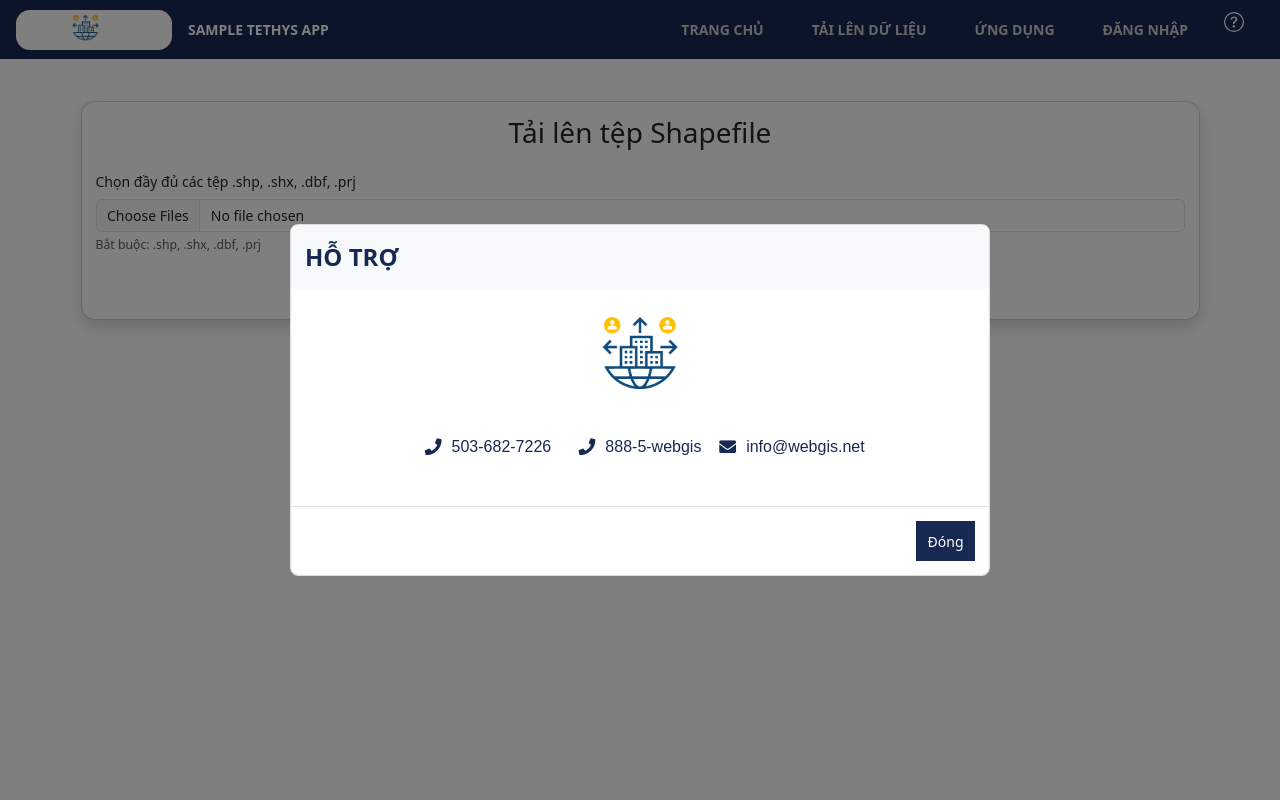
After one commit to TraNguyen1215/tethysapp_urban_healthy, a Django app: template tethysapp/data_visualization/templates/data_visualization/pages/upload.html in a window 1280 px wide, after a click on "Hỗ trợ". The commit adds this page. Run offline with Django 3.2, Linux system fonts and the light colour scheme; the template is opened without the code that fills it: most values are stand-ins (such as "Sample title", 1, 10 or a date in 2020); some libraries are stand-ins or nearby versions.

Commit message:
Bỏ dashboard thêm upload file lên geoserver

```diff
--- a/tethysapp/data_visualization/templates/data_visualization/base.html
+++ b/tethysapp/data_visualization/templates/data_visualization/base.html
@@ -36,9 +36,9 @@
               Danh sách kết quả
             </li>
           </a> -->
-          <a class="nav-bar__item" id="dashboard-menu" href="/apps/data-visualization/dashboard">
+          <a class="nav-bar__item" id="upload-menu" href="/apps/data-visualization/upload">
             <li>
-              biểu đồ
+              Tải lên dữ liệu
             </li>
           </a>
           {% if user.is_anonymous %}
--- /dev/null
+++ b/tethysapp/data_visualization/templates/data_visualization/pages/upload.html
@@ -0,0 +1,52 @@
+{% extends "data_visualization/base.html" %}
+{% block content %}
+<div class="container mt-5">
+    <div class="card shadow rounded-4">
+        <div class="card-body">
+            <h2 class="card-title text-center mb-4">Tải lên tệp Shapefile</h2>
+            <form action="" method="post" enctype="multipart/form-data" id="uploadForm">
+                {% csrf_token %}
+                <div class="mb-3">
+                    <label for="fileInput" class="form-label">Chọn đầy đủ các tệp .shp, .shx, .dbf, .prj</label>
+                    <input name="files" type="file" multiple class="form-control" id="fileInput"
+                        accept=".shp,.shx,.dbf,.prj,.sbn,.sbx,.cpg,.qix">
+                    <div class="form-text text-muted">Bắt buộc: .shp, .shx, .dbf, .prj</div>
+                </div>
+                <div class="text-center">
+                    <button type="submit" name="submit" class="btn btn-primary px-4 py-2">
+                        Tải lên
+                    </button>
+                </div>
+            </form>
+        </div>
+    </div>
+</div>
+
+<!-- Modal phản hồi -->
+<div class="modal fade" id="feedbackModal" tabindex="-1" aria-labelledby="feedbackModalLabel" aria-hidden="true">
+    <div class="modal-dialog modal-dialog-centered">
+        <div class="modal-content border border-{{ modal_type }}">
+            <div class="modal-header bg-{{ modal_type }} text-white">
+                <h5 class="modal-title" id="feedbackModalLabel">{{ modal_title }}</h5>
+                <button type="button" class="btn-close" data-bs-dismiss="modal" aria-label="Đóng"></button>
+            </div>
+            <div class="modal-body">
+                {{ modal_message }}
+            </div>
+            <div class="modal-footer">
+                <button type="button" class="btn btn-outline-secondary" data-bs-dismiss="modal">Đóng</button>
+            </div>
+        </div>
+    </div>
+</div>
+
+<!-- Hiển thị modal nếu có -->
+{% if show_modal %}
+<script>
+    document.addEventListener('DOMContentLoaded', function () {
+        var modal = new bootstrap.Modal(document.getElementById('feedbackModal'));
+        modal.show();
+    });
+</script>
+{% endif %}
+{% endblock %}
```
Also changed, not shown: tethysapp/data_visualization/app.py (+17 -0 lines), tethysapp/data_visualization/controllers/dashboard.py (deleted, +0 -7 lines), tethysapp/data_visualization/controllers/upload.py (added, +86 -0 lines), tethysapp/data_visualization/templates/data_visualization/pages/dashboard.html (deleted, +0 -17 lines).
